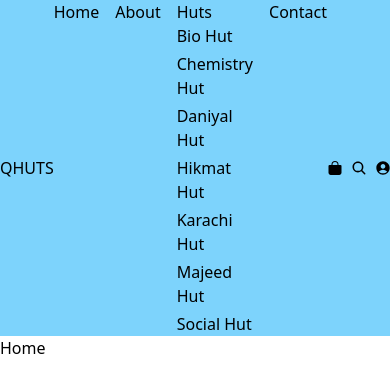
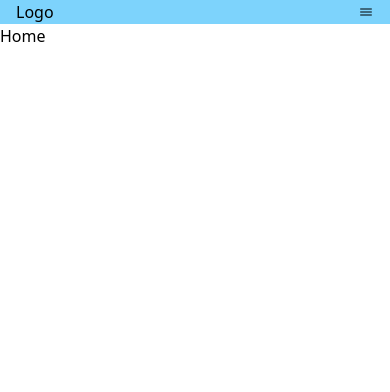
Before and after one commit to saqibbedar/qau-huts, a React (Vite) app: page / in a window 390 px wide. Shown: the top 392 px of the page. Built offline with nearby package versions, Linux system fonts and the light colour scheme.

Commit message:
feat: make header functional for both large & small screens

```diff
--- a/src/components/Header/Header.jsx
+++ b/src/components/Header/Header.jsx
@@ -1,35 +1,127 @@
 import { IoBag, IoSearch } from "react-icons/io5";
 import { MdAccountCircle } from "react-icons/md";
+import { SiHomeadvisor } from "react-icons/si";
+import { IoIosMenu, IoIosArrowDown } from "react-icons/io";
+import { RxCross2 } from "react-icons/rx";
 import { Link } from "react-router-dom";
+import { useEffect, useState } from "react";
+
+const huts = ["Majeed", "Karachi", "Bio", "Social", "Chemistry", "Daniyal", "Hikmat"].sort();
 
 const Header = () => {
-  const huts = ["Majeed", "Karachi", "Bio", "Social", "Chemistry", "Daniyal", "Hikmat"].sort();
+
+  const [isOpenMobileMenu, setIsOpenMobileMenu] = useState(false);
+  const [isShowHuts, setIsShowHuts] = useState(false);
+  const [mobileHeaderHeight, setMobileHeaderHeight] = useState(0);
+  const [screenWidth, setScreenWidth] = useState(window.innerWidth);
+
+  useEffect(() => {
+    const mobileHeader = document.getElementById("mobile-menu");
+    if (mobileHeader) {
+      setMobileHeaderHeight(mobileHeader.offsetHeight);
+    }
+
+    const handleResize = () => {
+      const width = window.innerWidth;
+      if (width) {
+        setScreenWidth(width);
+      }
+    };
+
+    window.addEventListener("resize", handleResize);
+
+    return () => {
+      window.removeEventListener("resize", handleResize);
+    };
+
+  }, []);
 
   return (
     <>
-      <header className="flex items-center justify-between bg-sky-300">
+      {
+        screenWidth >= 640 ?
+
+        <header className="hidden sm:flex items-center justify-between bg-sky-300 w-[85vw] m-auto">
           <Link to={"/"} className="logo">QHUTS</Link>
           <ul className="flex gap-4">
-          <li><Link to={"/home"}>Home</Link></li>
+            <li><Link to={"/"}>Home</Link></li>
             <li><Link to={"/about"}>About</Link></li>
-          <li className="cursor-pointer ">Huts
-            <div className="flex-col gap-1 flex">
+            <li className="cursor-pointer relative group">
+              <div className="flex items-center group">
+                <span>Huts</span>
+                <IoIosArrowDown className="group-hover:mt-1 transition-all"/>
+              </div>
+              <div id="overlay" className="absolute left-0 rounded-md overflow-hidden hidden group-hover:flex bg-transparent">
+                <div className="flex flex-col bg-red-100 rounded-md overflow-hidden">
                   {
                     huts.map((hut, index) => (
-                  <Link to={`huts/${hut}`} key={index}>{hut + " Hut"}</Link>
+                      <Link className="pl-3 pr-6 py-2 hover:bg-red-500" to={`huts/${hut}`} key={hut}>
+                        <span className="flex items-center gap-[.5rem]">
+                          <SiHomeadvisor />
+                          {hut}
+                        </span></Link>
                     ))
                   }
+                </div>
               </div>
             </li>
             <li><Link to={"/contact"}>Contact</Link></li>
           </ul>
 
           <ul className="flex gap-2">
-          <li><Link to={"/orders"}><IoBag/></Link></li>
-          <li><Link to={"/search"}><IoSearch /></Link></li>
-          <li><Link to={"/profile"}><MdAccountCircle/></Link></li>
+            <li title="Orders"><Link to={"/orders"}><IoBag/></Link></li>
+            <li title="Search"><Link to={"/search"}><IoSearch /></Link></li>
+            <li title="Login"><Link to={"/login"}><MdAccountCircle/></Link></li>
           </ul>
         </header>
+        :
+        <header id="mobile-menu" className="relative flex items-center justify-between bg-sky-300 w-full px-4 sm:hidden">
+          <Link to={'/'}>Logo</Link>
+          <div onClick={() => setIsOpenMobileMenu(!isOpenMobileMenu)} className="cursor-pointer">
+            {
+              isOpenMobileMenu ? <RxCross2/> : <IoIosMenu />
+            }
+          </div>
+
+          <div style={{ height: `calc(100vh - ${mobileHeaderHeight}px)`}} className={`bg-sky-500 absolute left-0 top-6 w-full overflow-y-auto ${isOpenMobileMenu ? "block": "hidden"}`}>
+            <ul className="flex flex-col">
+
+              <ul className="flex justify-between items-center bg-red-100 px-4 py-2 ">
+                <li onClick={()=>setIsOpenMobileMenu(!isOpenMobileMenu)} title="SEARCH"><Link to={"/search"} className="flex items-center gap-1"><IoSearch /> <span>Search</span></Link></li>
+                <li className="flex gap-1">
+                  <div onClick={()=>setIsOpenMobileMenu(!isOpenMobileMenu)} title="VIEW CART"><Link to={"/orders"}><IoBag/></Link></div>
+                  <div onClick={()=>setIsOpenMobileMenu(!isOpenMobileMenu)} title="LOGIN"><Link to={"/login"}><MdAccountCircle /></Link></div>
+                </li>
+              </ul>
+
+              <li onClick={()=>setIsOpenMobileMenu(!isOpenMobileMenu)} className="px-4 hover:text-red-500 transition-all"><Link to={"/"}>Home</Link></li>
+              <li onClick={()=>setIsOpenMobileMenu(!isOpenMobileMenu)} className="px-4 hover:text-red-500 transition-all"><Link to={"/about"}>About</Link></li>
+
+              <li onClick={()=>setIsShowHuts(!isShowHuts)} className="cursor-pointer px-4">
+                <div className="flex items-center justify-between hover:text-red-500 transition-all">
+                  <span>Huts</span>
+                  <IoIosArrowDown className={`-rotate-90 transition-all ${isShowHuts && "rotate-0"}`}/>
+              </div>
+                <div className={`mt-1 flex-col gap-1 ${isShowHuts ? "flex" : "hidden"}`}>
+                  {
+                    huts.map((hut, index) => (
+                      <Link onClick={()=>setIsOpenMobileMenu(!isOpenMobileMenu)} className="pl-3 rounded-md hover:text-red-500" to={`huts/${hut}`} key={index}>
+                        <span className="flex items-center gap-1">
+                          <SiHomeadvisor />
+                          {hut}
+                        </span></Link>
+                    ))
+                  }
+                </div>
+              </li>
+
+              <li onClick={()=>setIsOpenMobileMenu(!isOpenMobileMenu)} className="px-4 hover:text-red-500 transition-all"><Link to={"/contact"}>Contact</Link></li>
+            </ul>
+          </div>
+
+        </header>
+      }
+
     </>
   );
 };
```
Lines whose indentation alone changed are shown as unchanged.
